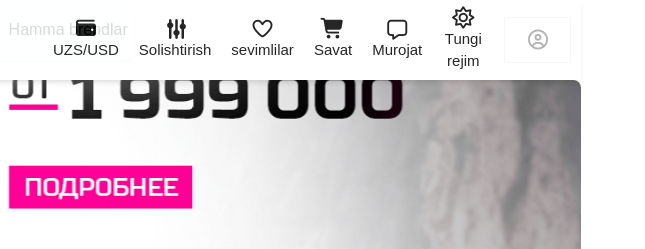
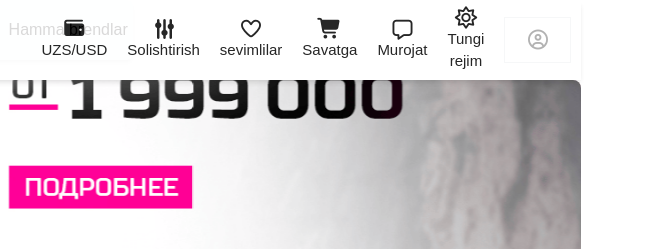
Before and after one commit to Nasriddinovv/Upg-sadas, a plain HTML site: page index.html in a window 1280 px wide. Shown: the top 249 px of the page, 635-1280 px from the left. Drawn offline with nearby package versions, Linux system fonts and the light colour scheme; a web font is replaced by a local one.

Commit message:
Update index.html

```diff
--- a/index.html
+++ b/index.html
@@ -87,7 +87,7 @@
 
                 <button>
                     <i class="fa-solid fa-cart-shopping"></i>
-                    Savat
+                    Savatga
                 </button>
 
                 <button>
```
